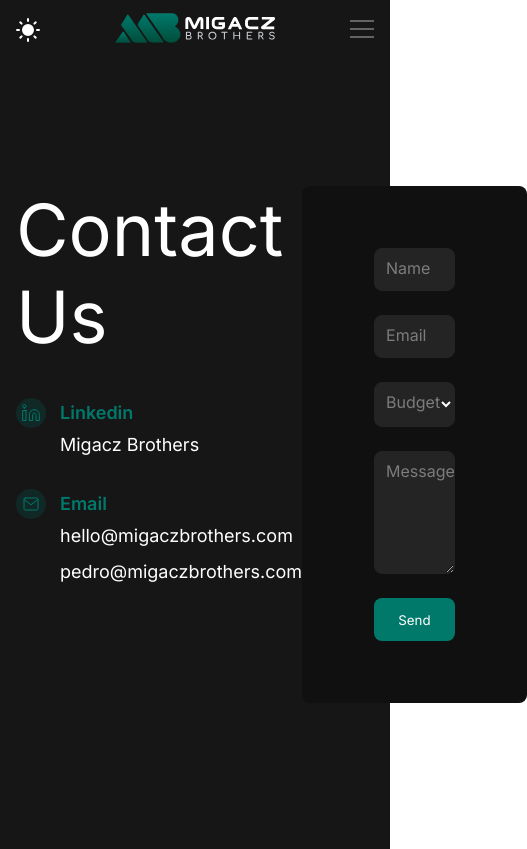
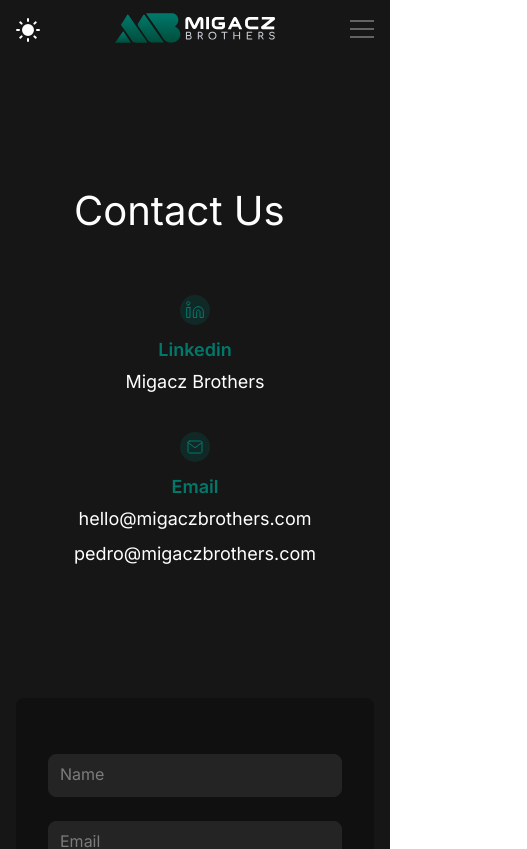
Before and after one commit to Migacz-Brothers/migacz-brothers, a Next.js app: page /contact in a window 390 px wide. Shown: the top 849 px of the page, 527 px wide, since content can reach past the window. Built offline with nearby package versions, Linux system fonts and the light colour scheme.

Commit message:
make Contact page responsive

```diff
--- a/components/Contact/ContactData.tsx
+++ b/components/Contact/ContactData.tsx
@@ -4,7 +4,7 @@
 
 const ContactInfo = (): JSX.Element => {
   return (
-    <div>
+    <ContactInfoWrapper>
       <Title>Contact Us</Title>
       <ContactInfoTitleWrapper>
         <ContactIconContainer>
@@ -21,13 +21,26 @@
       </ContactInfoTitleWrapper>
       <ContactInfoContainer>hello@migaczbrothers.com</ContactInfoContainer>
       <ContactInfoContainer>pedro@migaczbrothers.com</ContactInfoContainer>
-    </div>
+    </ContactInfoWrapper>
   );
 };
+
+const ContactInfoWrapper = styled.div`
+  @media (max-width: 700px) {
+    padding-bottom: 120px;
+  }
+`;
 
 const Title = styled.h1`
   font-size: 72px;
   margin-bottom: 38px;
+
+  @media (max-width: 980px) {
+    font-size: 40px;
+  }
+  @media (max-width: 700px) {
+    margin-bottom: 60px;
+  }
 `;
 
 const ContactInfoTitleWrapper = styled.div`
@@ -37,6 +50,15 @@
 
   &:not(:first-of-type) {
     margin-top: 34px;
+  }
+
+  @media (max-width: 700px) {
+    margin-bottom: 9px;
+    flex-direction: column;
+
+    &:not(:first-of-type) {
+      margin-top: 40px;
+    }
   }
 `;
 
@@ -48,6 +70,11 @@
   background-color: var(--primary-20);
   border-radius: 50%;
   margin-right: 14px;
+
+  @media (max-width: 700px) {
+    margin-right: 0;
+    margin-bottom: 14px;
+  }
 `;
 
 const ContactInfoTitle = styled.h2`
@@ -61,6 +88,12 @@
   margin-left: 44px;
   margin-bottom: 15px;
   font-size: 18px;
+
+  @media (max-width: 700px) {
+    text-align: center;
+    margin-left: 0;
+    margin-bottom: 14px;
+  }
 `;
 
 export default ContactInfo;
--- a/components/Contact/ContactForm.tsx
+++ b/components/Contact/ContactForm.tsx
@@ -51,6 +51,16 @@
   background-color: var(--background);
   border-radius: var(--rounded);
   width: 488px;
+  margin-left: 16px;
+
+  @media (max-width: 700px) {
+    margin-left: 0px;
+    width: 100%;
+  }
+
+  @media (max-width: 400px) {
+    padding: 56px 32px;
+  }
 `;
 
 export default ContactForm;
--- a/components/Contact/index.tsx
+++ b/components/Contact/index.tsx
@@ -24,6 +24,11 @@
 const ContactSection = styled(GenericSection)`
   display: flex;
   justify-content: space-between;
+
+  @media (max-width: 700px) {
+    flex-direction: column;
+    align-items: center;
+  }
 `;
 
 export default Contact;
```
